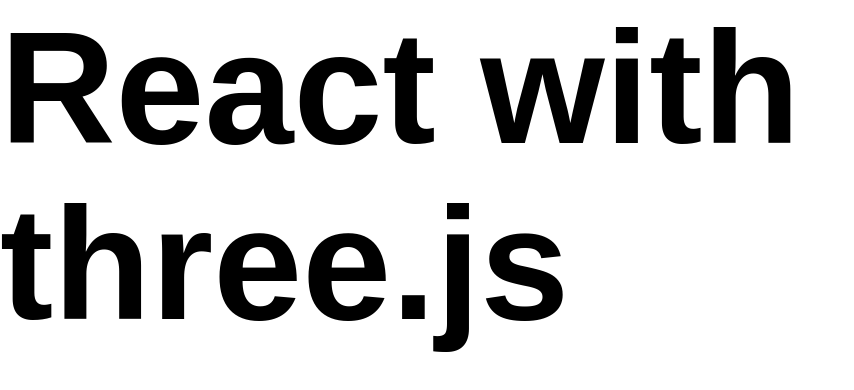
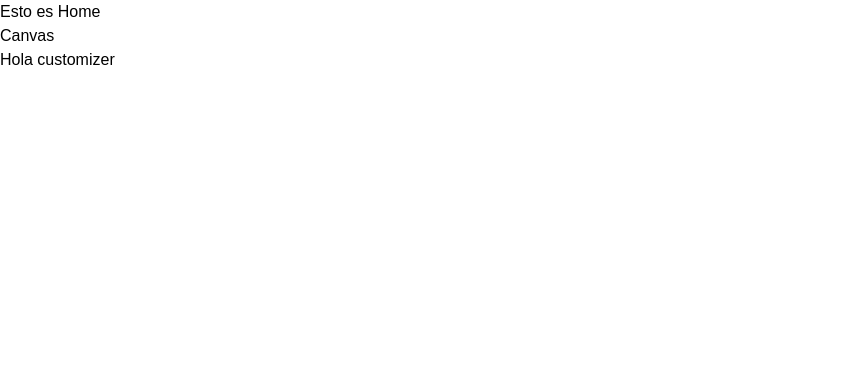
Before and after one commit to SergDeved/AI-TSHIRT-3D, a React (Vite) app: page / in a window 1280 px wide. Shown: the top 390 px of the page, without its empty margins (0-854 px from the left). Built offline with nearby package versions, Linux system fonts and the light colour scheme; a web font is replaced by a local one.

Commit message:
Work with Components in Main App

```diff
--- a/src/App.jsx
+++ b/src/App.jsx
@@ -1,8 +1,14 @@
+import Canvas from "./canvas/index.jsx";
+import Home from "./pages/Home.jsx";
+import Customizer from "./pages/Customizer.jsx";
+
 function App() {
   return (
-    <div>
-        <h1 className="head-text">React with three.js</h1>
-    </div>
+    <main className="app transition-all ease-in">
+        <Home/>
+        <Canvas/>
+        <Customizer/>
+    </main>
   )
 }
 export default App
```
